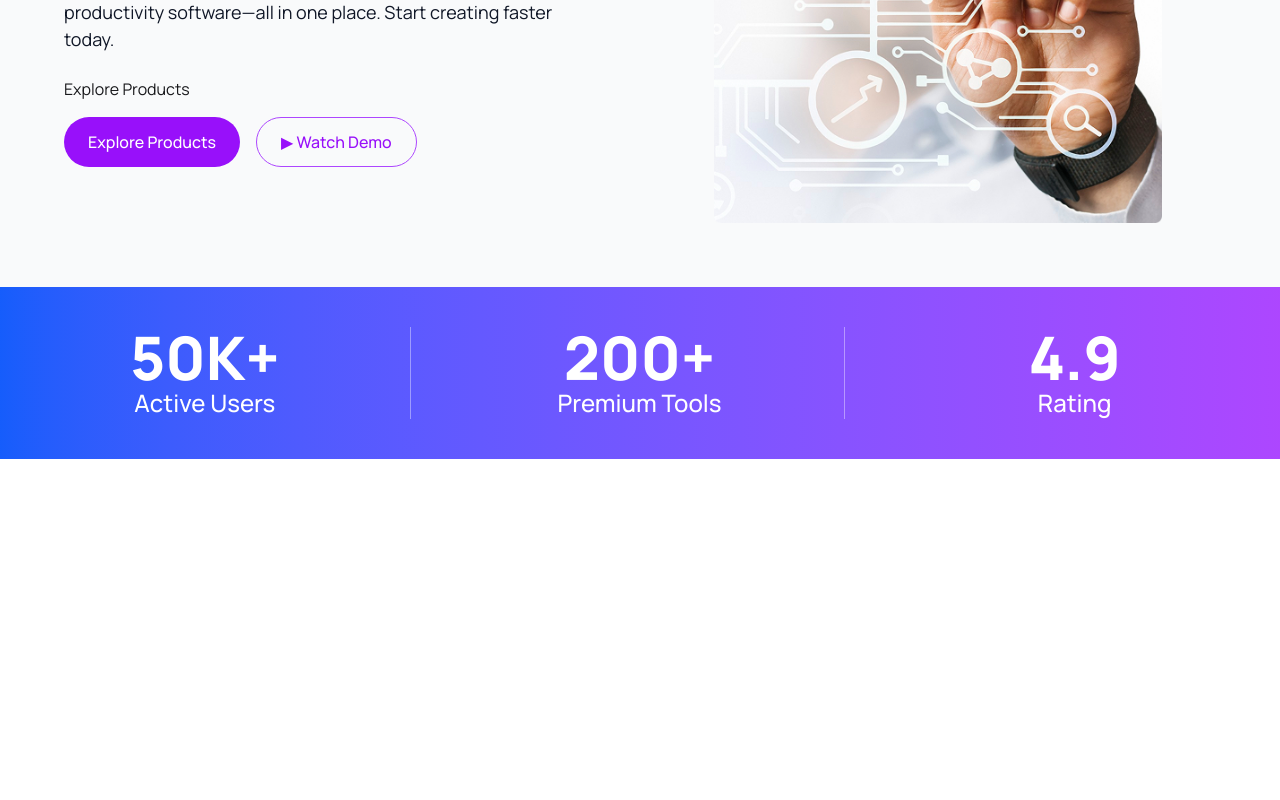
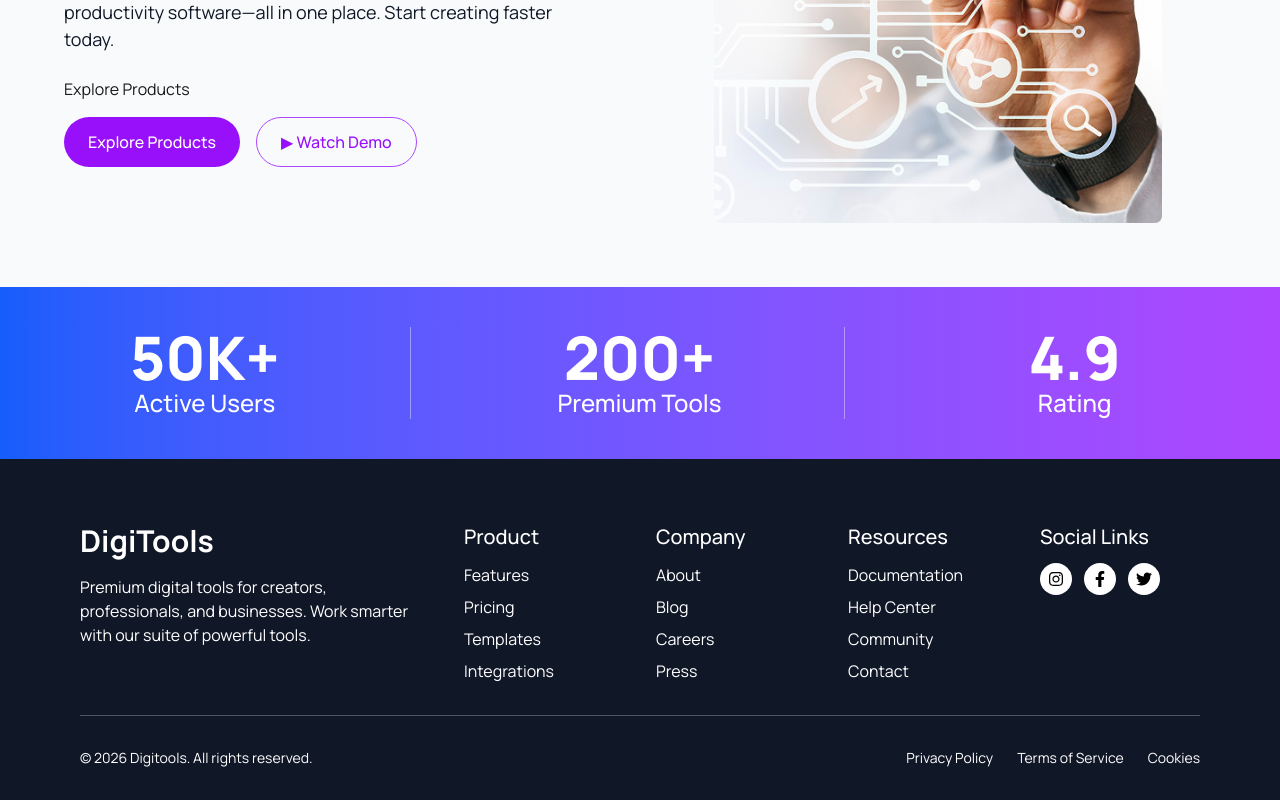
Before and after one commit to masud3239/assignment-6, a React (Vite) app: page / in a window 1280 px wide. Shown: the part 442-1242 px from the top of the page. Before the commit the page ends 901 px from the top, so only its background shows below. Built offline with nearby package versions, Linux system fonts and the light colour scheme.

Commit message:
Footer Section added

```diff
--- a/src/App.jsx
+++ b/src/App.jsx
@@ -2,6 +2,7 @@
 // import { ToastContainer, toast } from 'react-toastify'
 import './App.css'
 import Banner from './components/Banner'
+import Footer from './components/Footer'
 import Navbar from './components/Navbar'
 import Status from './components/Status'
 
@@ -18,6 +19,7 @@ function App() {
   {/* cartCount={cart.length} */}
   <Banner></Banner>
     <Status/>
+    <Footer></Footer>
     </>
   )
 }
--- /dev/null
+++ b/src/components/Footer.jsx
@@ -0,0 +1,102 @@
+import React from 'react';
+import { FaFacebookF, FaInstagram, FaTwitter } from 'react-icons/fa';
+
+const Footer = () => {
+    return (
+        <footer className="bg-[#101727] text-white pt-16 pb-8">
+      <div className="max-w-6xl mx-auto px-4">
+
+
+        <div className="grid grid-cols-1 md:grid-cols-6 gap-8" >
+
+
+          <div className="md:col-span-2">
+            <h2 className="text-3xl font-bold text-white mb-4">
+              DigiTools
+            </h2>
+            <p className="text-[16px] leading-6">
+              Premium digital tools for creators, professionals, and businesses.
+              Work smarter with our suite of powerful tools.
+            </p>
+          </div>
+
+
+          <div>
+            <h3 className="text-white text-xl font-medium mb-3">Product</h3>
+            <ul className="space-y-2 text-[16px]">
+              <li className="hover:text-white cursor-pointer">Features</li>
+              <li className="hover:text-white cursor-pointer">Pricing</li>
+              <li className="hover:text-white cursor-pointer">Templates</li>
+              <li className="hover:text-white cursor-pointer">Integrations</li>
+            </ul>
+          </div>
+
+
+          <div>
+            <h3 className="text-white text-xl font-medium mb-3">Company</h3>
+            <ul className="space-y-2 text-[16px]">
+              <li className="hover:text-white cursor-pointer">About</li>
+              <li className="hover:text-white cursor-pointer">Blog</li>
+              <li className="hover:text-white cursor-pointer">Careers</li>
+              <li className="hover:text-white cursor-pointer">Press</li>
+            </ul>
+          </div>
+
+
+          <div>
+            <h3 className="text-white text-xl font-medium mb-3">Resources</h3>
+            <ul className="space-y-2 text-[16px]">
+              <li className="hover:text-white cursor-pointer">Documentation</li>
+              <li className="hover:text-white cursor-pointer">Help Center</li>
+              <li className="hover:text-white cursor-pointer">Community</li>
+              <li className="hover:text-white cursor-pointer">Contact</li>
+            </ul>
+          </div>
+
+          {/* Social Links */}
+          <div>
+            <h3 className="text-white text-xl font-medium mb-3">Social Links</h3>
+
+            <div className="flex gap-3 mt-2">
+              <div className="bg-white text-black p-2 rounded-full cursor-pointer hover:scale-110 transition">
+                <FaInstagram />
+              </div>
+              <div className="bg-white text-black p-2 rounded-full cursor-pointer hover:scale-110 transition">
+                <FaFacebookF />
+              </div>
+              <div className="bg-white text-black p-2 rounded-full cursor-pointer hover:scale-110 transition">
+                <FaTwitter />
+              </div>
+            </div>
+          </div>
+
+        </div>
+
+        {/* Divider */}
+        <div className="border-t border-gray-600 my-8"></div>
+
+        {/* Bottom Section */}
+        <div className="flex flex-col md:flex-row justify-between items-center text-sm gap-4">
+
+          <p>© 2026 Digitools. All rights reserved.</p>
+
+          <div className="flex gap-6">
+            <span className="hover:text-white cursor-pointer">
+              Privacy Policy
+            </span>
+            <span className="hover:text-white cursor-pointer">
+              Terms of Service
+            </span>
+            <span className="hover:text-white cursor-pointer">
+              Cookies
+            </span>
+          </div>
+
+        </div>
+
+      </div>
+    </footer>
+    );
+};
+
+export default Footer;
```
